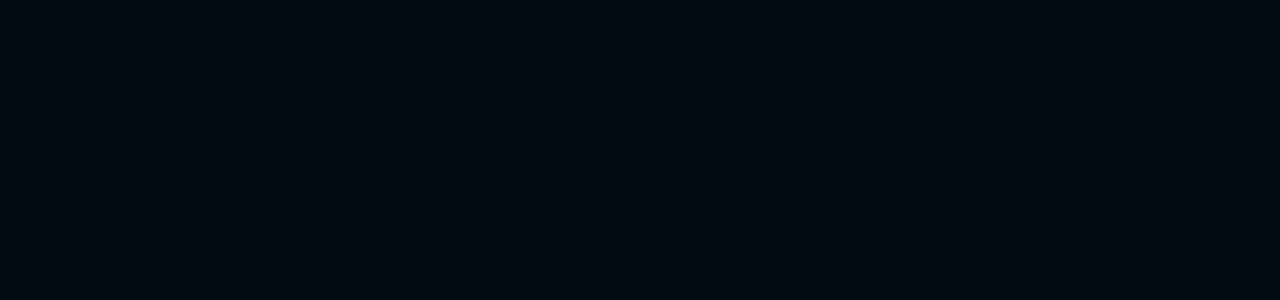
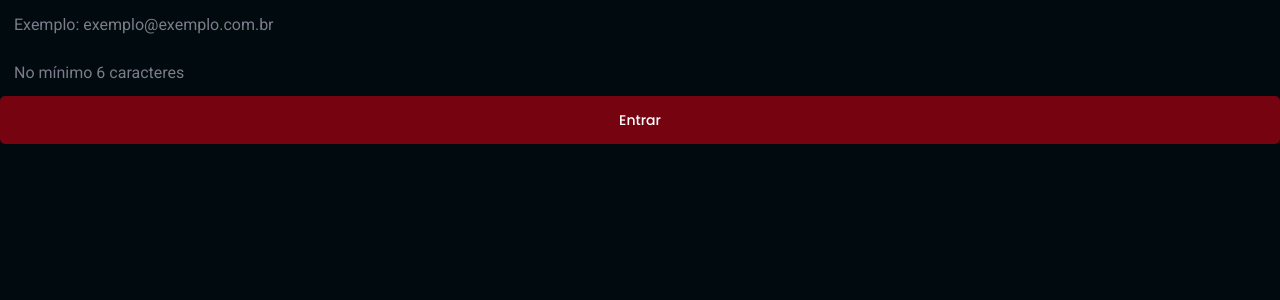
Before and after one commit to joao-sillva/food-explorer-frontend, a React (Vite) app: page / in a window 1280 px wide. Shown: the top 300 px of the page. Built offline with nearby package versions, Linux system fonts and the light colour scheme.

Commit message:
add routes

```diff
--- a/package.json
+++ b/package.json
@@ -13,6 +13,7 @@
     "react": "^18.2.0",
     "react-dom": "^18.2.0",
     "react-icons": "^5.2.1",
+    "react-router-dom": "^6.23.1",
     "styled-components": "^6.1.11"
   },
   "devDependencies": {
--- a/src/main.jsx
+++ b/src/main.jsx
@@ -4,13 +4,13 @@
 import GlobalStyles from './styles/global'
 import { ThemeProvider } from 'styled-components'
 
-import { SignUp } from './pages/SignUp'
+import { Routes } from './routes'
 
 ReactDOM.createRoot(document.getElementById('root')).render(
   <React.StrictMode>
     <ThemeProvider theme={theme}>
       <GlobalStyles />
-      <SignUp />
+      <Routes />
     </ThemeProvider>
   </React.StrictMode>,
 )
--- /dev/null
+++ b/src/routes/app.routes.jsx
@@ -0,0 +1,14 @@
+import { Routes, Route } from 'react-router-dom'
+import { New } from '../pages/New'
+import { Home } from '../pages/Home'
+import { Dish } from '../pages/Dish'
+
+export function AppRoutes() {
+  return (
+    <Routes>
+      <Route path='/' element={<Home />} />
+      <Route path='/new' element={<New />} />
+      <Route path='/dish/:id' element={<Dish />} />
+    </Routes>
+  )
+}
--- /dev/null
+++ b/src/routes/auth.routes.jsx
@@ -0,0 +1,12 @@
+import { Routes, Route } from 'react-router-dom'
+import { SignIn } from '../pages/SignIn'
+import { SignUp } from '../pages/SignUp'
+
+export function AuthRoutes() {
+  return (
+    <Routes>
+      <Route path='/' element={<SignIn />} />
+      <Route path='/register' element={<SignUp />} />
+    </Routes>
+  )
+}
--- /dev/null
+++ b/src/routes/index.jsx
@@ -0,0 +1,11 @@
+import { BrowserRouter } from 'react-router-dom'
+import { AppRoutes } from './app.routes'
+import { AuthRoutes } from './auth.routes'
+
+export function Routes() {
+  return (
+    <BrowserRouter>
+      <AuthRoutes />
+    </BrowserRouter>
+  )
+}
```
Also changed, not shown: 1 other file (tests, documents, lock files or other folders).
